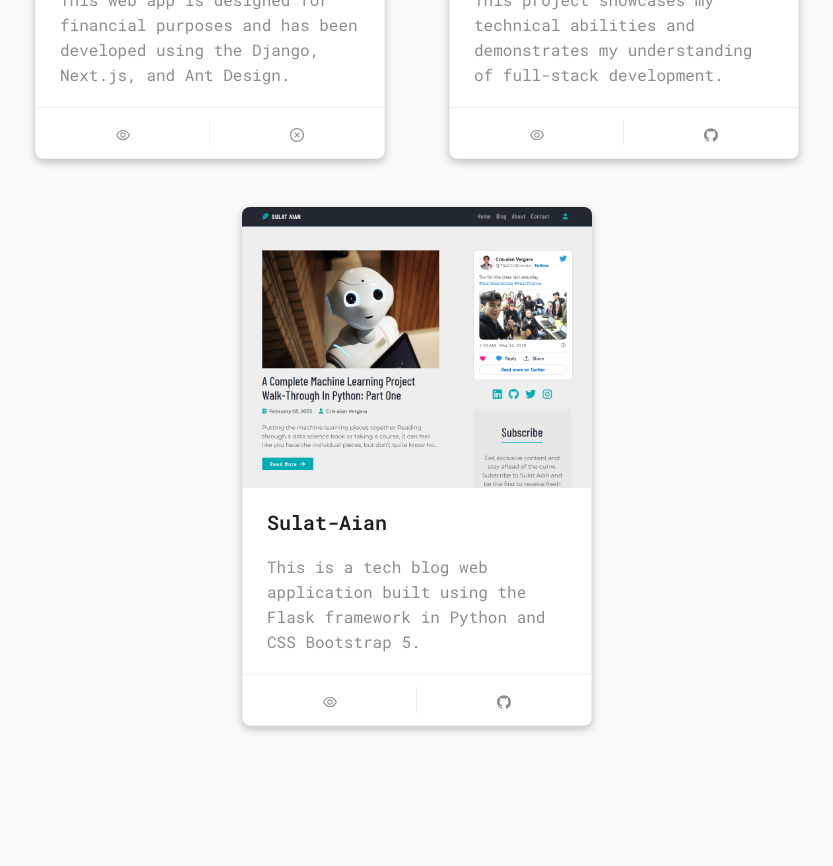
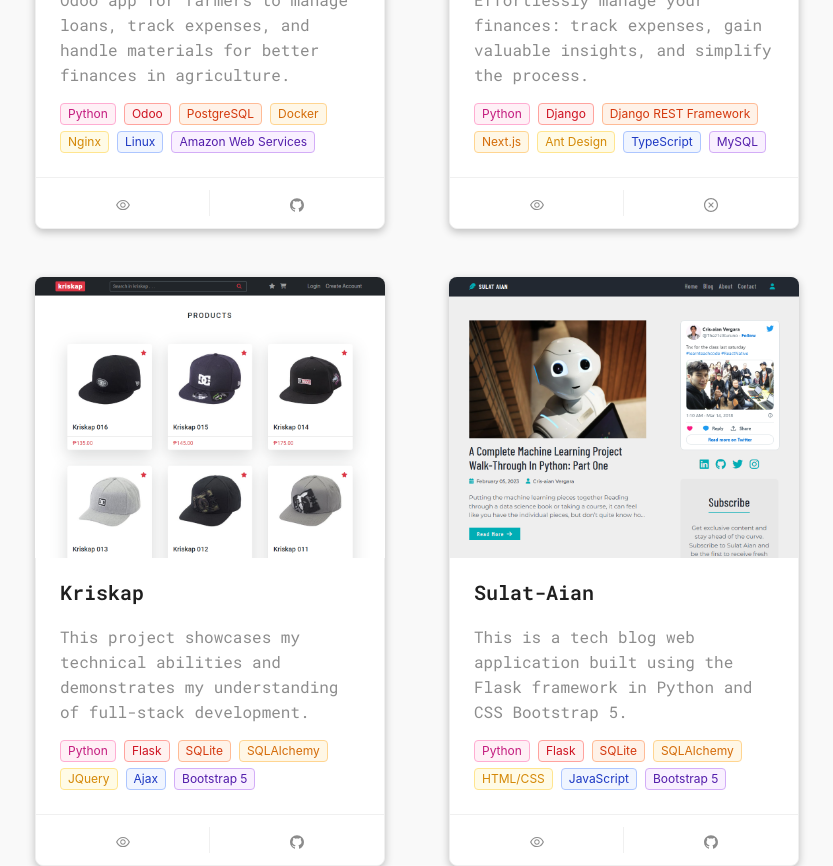
Before and after one commit to crisaianvergara/my-portfolio, a Next.js app: page /projects in a window 1280 px wide. Shown: the part 520-1386 px from the top of the page, without its empty margins (223-1056 px from the left). Built offline with nearby package versions, Linux system fonts and the light colour scheme.

Commit message:
[ADD] Added project, added tags(tech used) each of the projects.

```diff
--- a/src/pages/projects/index.tsx
+++ b/src/pages/projects/index.tsx
@@ -4,7 +4,7 @@ import Link from 'next/link';
 import Head from 'next/head';
 
 import { GithubOutlined, EyeOutlined, DeleteOutlined, CloseCircleOutlined } from '@ant-design/icons';
-import { Button, Card, Typography } from 'antd';
+import { Button, Card, Typography, Space, Tag } from 'antd';
 
 const { Title } = Typography;
 
@@ -20,6 +20,35 @@ const Projects = () => {
                 <title>Cris-aian Vergara | Projects</title>
             </Head>
             <div className={styles.projects}>
+            <Card className={styles.card}
+                    style={{ width: 350 }}
+                    cover={
+                        <img
+                            alt="example"
+                            src="/images/farm.png"
+                        />
+                    }
+                    actions={[
+                        <><Link href="https://app.crisaianvergara.com/web/login" target='_blank'><EyeOutlined key="zia-url" /></Link></>,
+                        <><Link href="https://github.com/crisaianvergara/pyver" target='_blank' ><GithubOutlined key="farm-github" /></Link></>,
+                        // <><Button type="link"><DeleteOutlined key="setting" /></Button></>,
+                    ]}
+                    bodyStyle={{ fontSize: '1rem' }}
+                >
+                    <Meta
+                        title={<Title level={4}>Vergara Farm</Title>}
+                        description="Odoo app for farmers to manage loans, track expenses, and handle materials for better finances in agriculture."
+                    />
+                    <Space size={[0, 2]} wrap style={{ paddingTop: '1rem' }}>
+                        <Tag color="magenta">Python</Tag>
+                        <Tag color="red">Odoo</Tag>
+                        <Tag color="volcano">PostgreSQL</Tag>
+                        <Tag color="orange">Docker</Tag>
+                        <Tag color="gold">Nginx</Tag>
+                        <Tag color="geekblue">Linux</Tag>
+                        <Tag color="purple">Amazon Web Services</Tag>
+                    </Space>
+                </Card>
                 <Card className={styles.card}
                     style={{ width: 350 }}
                     cover={
@@ -37,8 +66,17 @@ const Projects = () => {
                 >
                     <Meta
                         title={<Title level={4}>Zia-Apps</Title>}
-                        description="This web app is designed for financial purposes and has been developed using the Django, Next.js, and Ant Design."
+                        description="Effortlessly manage your finances: track expenses, gain valuable insights, and simplify the process."
                     />
+                    <Space size={[0, 2]} wrap style={{ paddingTop: '1rem' }}>
+                        <Tag color="magenta">Python</Tag>
+                        <Tag color="red">Django</Tag>
+                        <Tag color="volcano">Django REST Framework</Tag>
+                        <Tag color="orange">Next.js</Tag>
+                        <Tag color="gold">Ant Design</Tag>
+                        <Tag color="geekblue">TypeScript</Tag>
+                        <Tag color="purple">MySQL</Tag>
+                    </Space>
                 </Card>
                 <Card className={styles.card}
                     style={{ width: 350 }}
@@ -59,6 +97,15 @@ const Projects = () => {
                         title={<Title level={4}>Kriskap</Title>}
                         description="This project showcases my technical abilities and demonstrates my understanding of full-stack development."
                     />
+                    <Space size={[0, 2]} wrap style={{ paddingTop: '1rem' }}>
+                        <Tag color="magenta">Python</Tag>
+                        <Tag color="red">Flask</Tag>
+                        <Tag color="volcano">SQLite</Tag>
+                        <Tag color="orange">SQLAlchemy</Tag>
+                        <Tag color="gold">JQuery</Tag>
+                        <Tag color="geekblue">Ajax</Tag>
+                        <Tag color="purple">Bootstrap 5</Tag>
+                    </Space>
                 </Card>
                 <Card
                     className={styles.card}
@@ -80,6 +127,15 @@ const Projects = () => {
                         title={<Title level={4}>Sulat-Aian</Title>}
                         description="This is a tech blog web application built using the Flask framework in Python and CSS Bootstrap 5."
                     />
+                    <Space size={[0, 2]} wrap style={{ paddingTop: '1rem' }}>
+                        <Tag color="magenta">Python</Tag>
+                        <Tag color="red">Flask</Tag>
+                        <Tag color="volcano">SQLite</Tag>
+                        <Tag color="orange">SQLAlchemy</Tag>
+                        <Tag color="gold">HTML/CSS</Tag>
+                        <Tag color="geekblue">JavaScript</Tag>
+                        <Tag color="purple">Bootstrap 5</Tag>
+                    </Space>
                 </Card>
             </div>
         </>
```
Also changed, not shown: public/images/farm.png (added).
